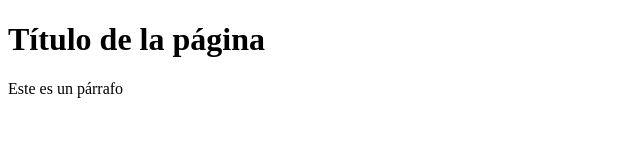
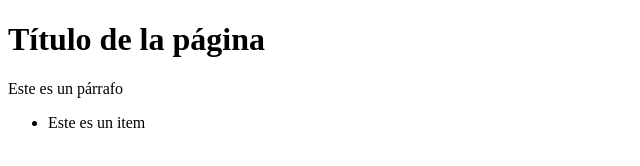
Before and after one commit to makeitrealcamp/test-repository, a plain HTML site: page index.html in a window 1280 px wide. Shown: the whole page, without its empty margins (0-640 px from the left). Drawn offline with Linux system fonts and the light colour scheme.

Commit message:
Adds a list to index.html

```diff
--- a/index.html
+++ b/index.html
@@ -7,5 +7,8 @@
 <body>
   <h1>Título de la página</h1>
   <p>Este es un párrafo</p>
+  <ul>
+    <li>Este es un item</li>
+  </ul>
 </body>
 </html>
```
